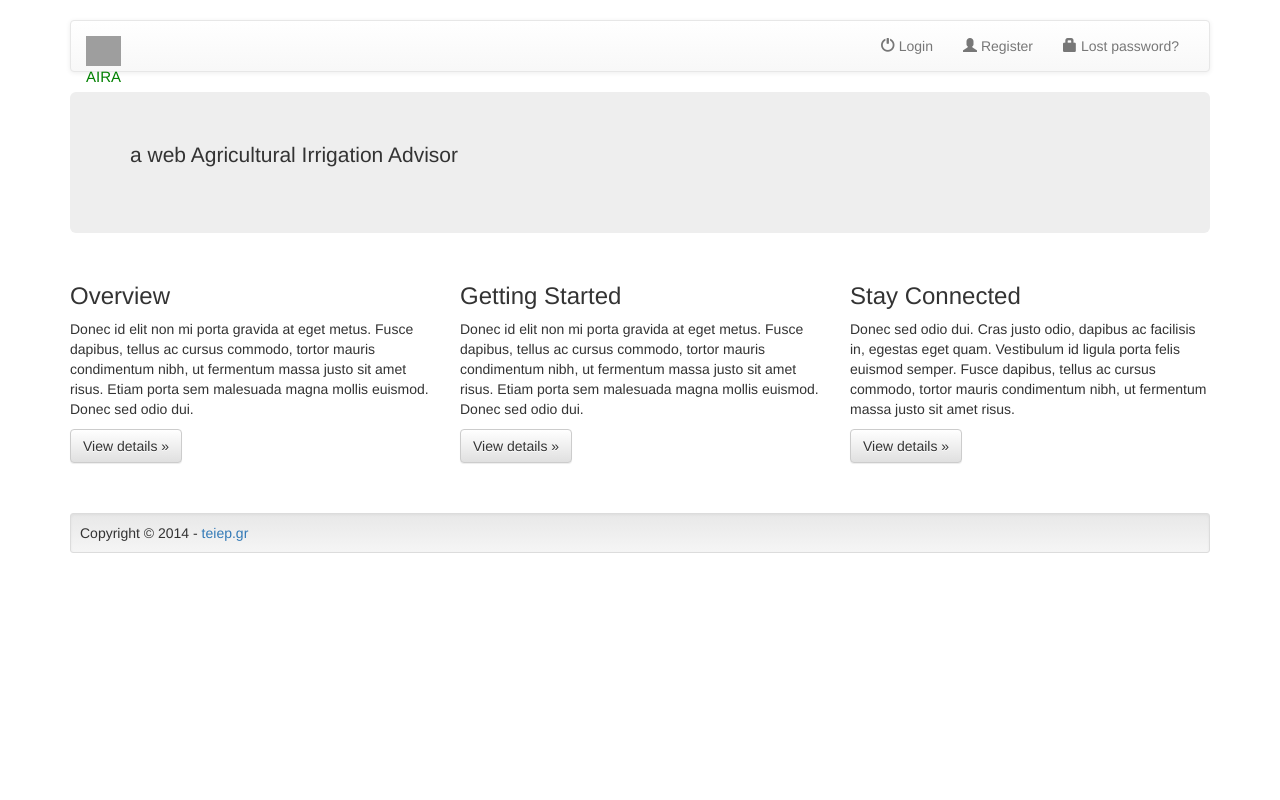
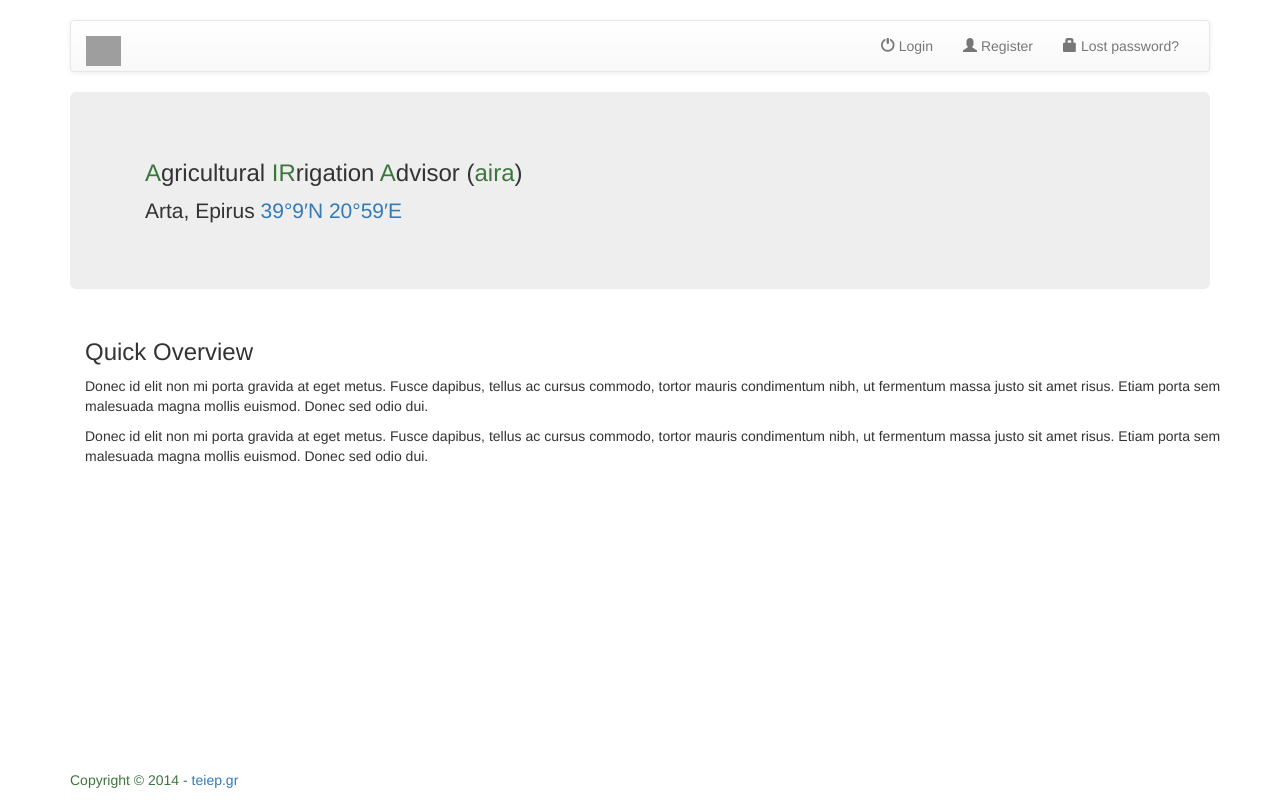
Before and after one commit to kickapoo/aira, a Django app: page / in a window 1280 px wide. Run offline with Django 3.2, Linux system fonts and the light colour scheme; some libraries are stand-ins or nearby versions; grey boxes are pictures that could not be loaded.

Commit message:
Initial Commit

```diff
--- a/aira_project/templates/aira/home.html
+++ b/aira_project/templates/aira/home.html
@@ -5,7 +5,7 @@
 
 <div class="container">
 	<div class="row">
-		<div class="col-md-4">
+		<div class="col-md-5">
 			<div class="panel panel-default">
 				<div class="panel-heading">
 					<h4>Your AIRA map</h4>
@@ -23,7 +23,7 @@
 				</div>
 			</div>
 		</div>
-		<div class="col-md-8">
+		<div class="col-md-7">
 			<div class="panel panel-default">
 				<div class="panel-heading">
 					<h4>Fields &  Crops Info Panel</h4>
--- a/aira_project/templates/aira/index.html
+++ b/aira_project/templates/aira/index.html
@@ -2,28 +2,19 @@
 {% block title %} Welcome {% endblock %}
 
 {% block content %}
-<div class="container">
-		<div class="jumbotron">
-	    	<p> a web Agricultural  Irrigation Advisor</p>
-		</div>
-</div>
+    <div class="jumbotron">
+      <div class="container">
+        <h3><span class="text-success">A</span>gricultural  <span class="text-success">IR</span>rigation <span class="text-success">A</span>dvisor (<span class="text-success">aira</span>)</h3>
+        <p>Arta, Epirus <a target=_blank href="http://pos-map.appspot.com/el/coordinates10.html">39°9′N 20°59′E</a></p>
+      </div>
+    </div>
 <div class="container">
       <!-- Example row of columns -->
       <div class="row">
-        <div class="col-md-4">
-          <h3>Overview</h3>
+        <div class="col-md-12">
+          <h3>Quick Overview</h3>
           <p>Donec id elit non mi porta gravida at eget metus. Fusce dapibus, tellus ac cursus commodo, tortor mauris condimentum nibh, ut fermentum massa justo sit amet risus. Etiam porta sem malesuada magna mollis euismod. Donec sed odio dui. </p>
-          <p><a class="btn btn-default" href="#" role="button">View details &raquo;</a></p>
-        </div>
-        <div class="col-md-4">
-          <h3>Getting Started </h3>
           <p>Donec id elit non mi porta gravida at eget metus. Fusce dapibus, tellus ac cursus commodo, tortor mauris condimentum nibh, ut fermentum massa justo sit amet risus. Etiam porta sem malesuada magna mollis euismod. Donec sed odio dui. </p>
-          <p><a class="btn btn-default" href="#" role="button">View details &raquo;</a></p>
-       </div>
-        <div class="col-md-4">
-          <h3>Stay Connected</h3>
-          <p>Donec sed odio dui. Cras justo odio, dapibus ac facilisis in, egestas eget quam. Vestibulum id ligula porta felis euismod semper. Fusce dapibus, tellus ac cursus commodo, tortor mauris condimentum nibh, ut fermentum massa justo sit amet risus.</p>
-          <p><a class="btn btn-default" href="#" role="button">View details &raquo;</a></p>
         </div>
       </div>
 </div>
--- a/aira_project/templates/base.html
+++ b/aira_project/templates/base.html
@@ -23,7 +23,10 @@
 
               <a class="navbar-brand" href="{% url 'aira.views.index' %}">
                 <img src="http://www.pd4pic.com/images/leaves-green-plant-nature.png" width="35" height="30">
-                <span style="color:green;font-size:15px">AIRA</span></a>
+                {% if user.is_authenticated %}
+                (<span class="text-success">aira</span>)
+                {% endif %}
+                <span style="color:green;font-size:15px"></span></a>
             </div>
   {% if user.is_authenticated %}
             <div class="navbar-collapse collapse">
@@ -44,17 +47,18 @@
   {% endif %}
     </div><!--/.container-fluid -->
 </div>
-</div>
     <div>
       	{% block content %}
       	{% endblock %}
     </div>
-    <br><br>
-    <div class="container">
-        <div class="well well-sm">
-          Copyright &#169; 2014 - <a href="http://tegeo.teiep.gr/en/">teiep.gr</a>
-        </div>
-  </div>
+</div>
+    <div class="footer navbar-fixed-bottom">
+      <div class="container">
+        <br>
+        <p class="text-success">          Copyright &#169; 2014 - <a href="http://tegeo.teiep.gr/en/">teiep.gr</a></p>
+      </div>
+    </div>
+
         <!-- jQuery (necessary for Bootstrap's JavaScript plugins) -->
     <script src="https://ajax.googleapis.com/ajax/libs/jquery/1.11.1/jquery.min.js"></script>
     <script src="https://maxcdn.bootstrapcdn.com/bootstrap/3.2.0/js/bootstrap.min.js"></script>
```
